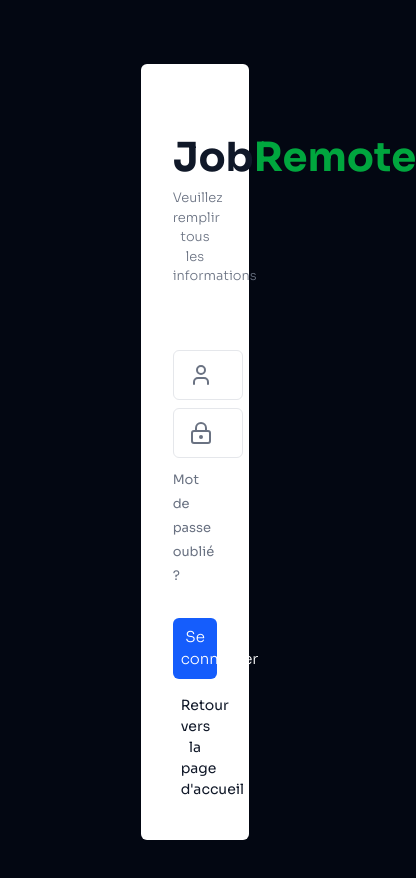
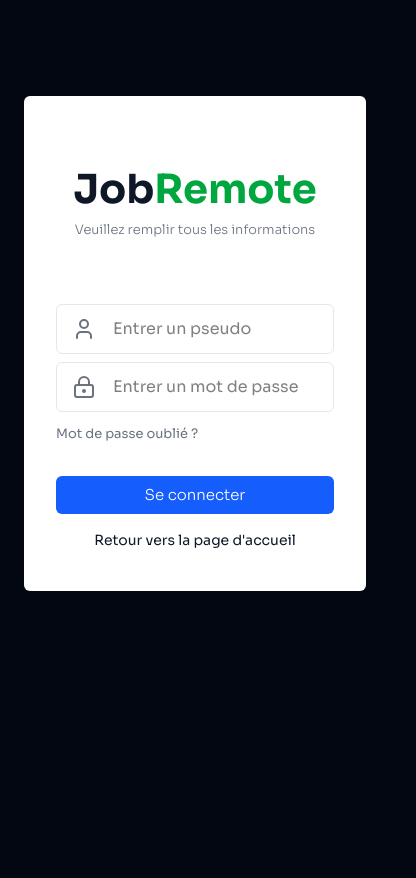
Before and after one commit to Mandroro/plateforme-intelligente, a React (Vite) app in the folder frontend/: page /authentification in a window 390 px wide. Shown: the top 878 px of the page, 416 px wide, since content can reach past the window. After the commit the page ends 844 px from the top, so only its background shows below. Built offline with nearby package versions, Linux system fonts and the light colour scheme.

Commit message:
Reglage responsive du page d'authentification

```diff
--- a/frontend/src/components/page/PageAuthentification.jsx
+++ b/frontend/src/components/page/PageAuthentification.jsx
@@ -12,9 +12,9 @@ export default function PageAuthentification() {
   };
 
   return (
-    <div className="py-8">
-      <div className="container mx-auto p-8">
-        <div className="grid grid-cols-6 space-x-0">
+    <div className="py-18 md:py-8">
+      <div className="container mx-auto p-6">
+        <div className="grid grid-cols-1 md:grid-cols-6 space-x-0">
           <div className="bg-white col-start-3 col-end-5 p-8 rounded-md">
             <div className="text-center py-8 mb-8">
               <h1 className="text-gray-900 font-[Sora] font-bold text-[40px]">
```
